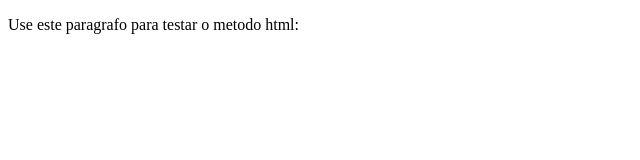
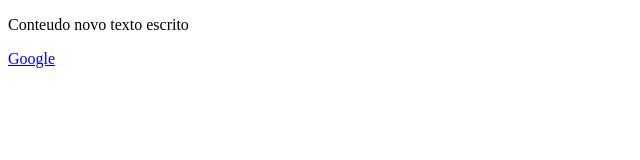
Before and after one commit to cleuber979/Javascript_basico_avancado, a plain HTML site: page CursoJavasdript/LocalStorage/Jquery/index.html in a window 1280 px wide. Shown: the whole page, without its empty margins (0-640 px from the left). Drawn offline with Linux system fonts and the light colour scheme.

Commit message:
Add files via upload

```diff
--- a/CursoJavasdript/LocalStorage/Jquery/index.html
+++ b/CursoJavasdript/LocalStorage/Jquery/index.html
@@ -10,6 +10,8 @@
 
     <p  id="paragrafo-html">Use este paragrafo para testar o metodo html:</p>
 
+    <a id="linkSite" href="https://www.google.com.br/?hl=pt-BR">Google</a>
+
     <script src="./script.js"></script>
 </body>
 </html>
--- a/CursoJavasdript/LocalStorage/Jquery/script.js
+++ b/CursoJavasdript/LocalStorage/Jquery/script.js
@@ -1,4 +1,18 @@
 
 
 var conteudo_html = $("#paragrafo-html").html();
+console.log(conteudo_html )
+
+$("#paragrafo-html").text("Conteudo novo texto escrito");
+
+
+conteudo_html = $("#paragrafo-html").html();
 console.log(conteudo_html);
+
+
+var url_link = $("#linkSite").attr("href");
+console.log(url_link)
+
+$("#linkSite").attr("href","https://github.com/cleuber979")
+url_link = $("#linkSite").attr("href");
+console.log(url_link)
```
